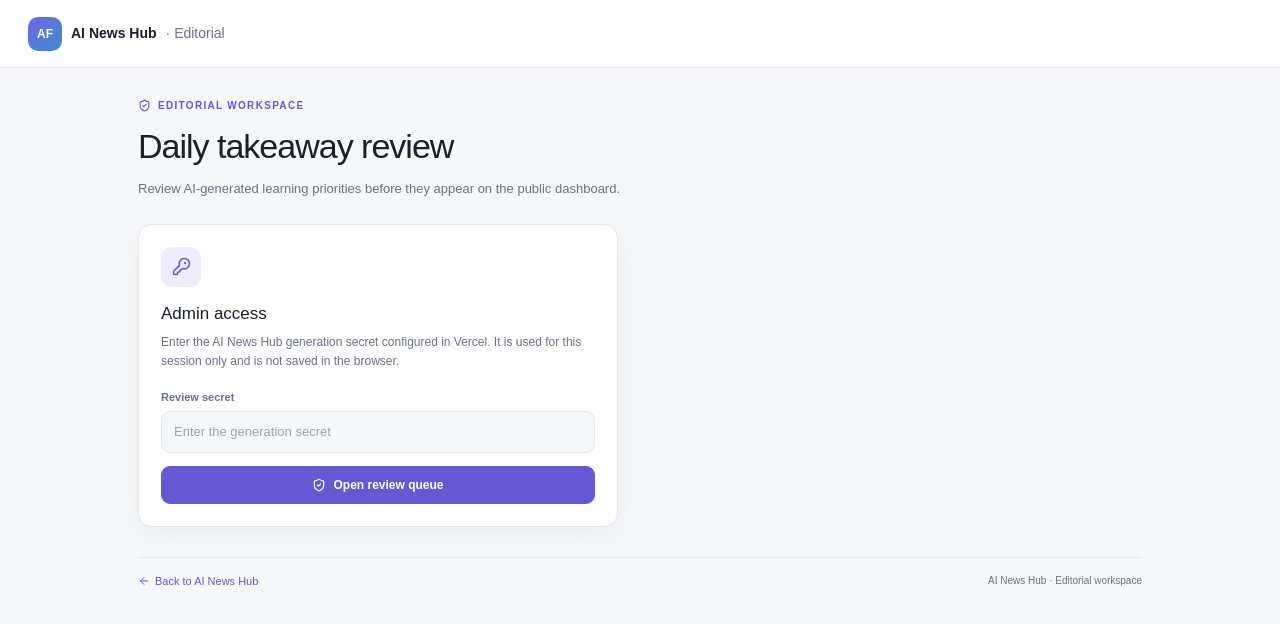
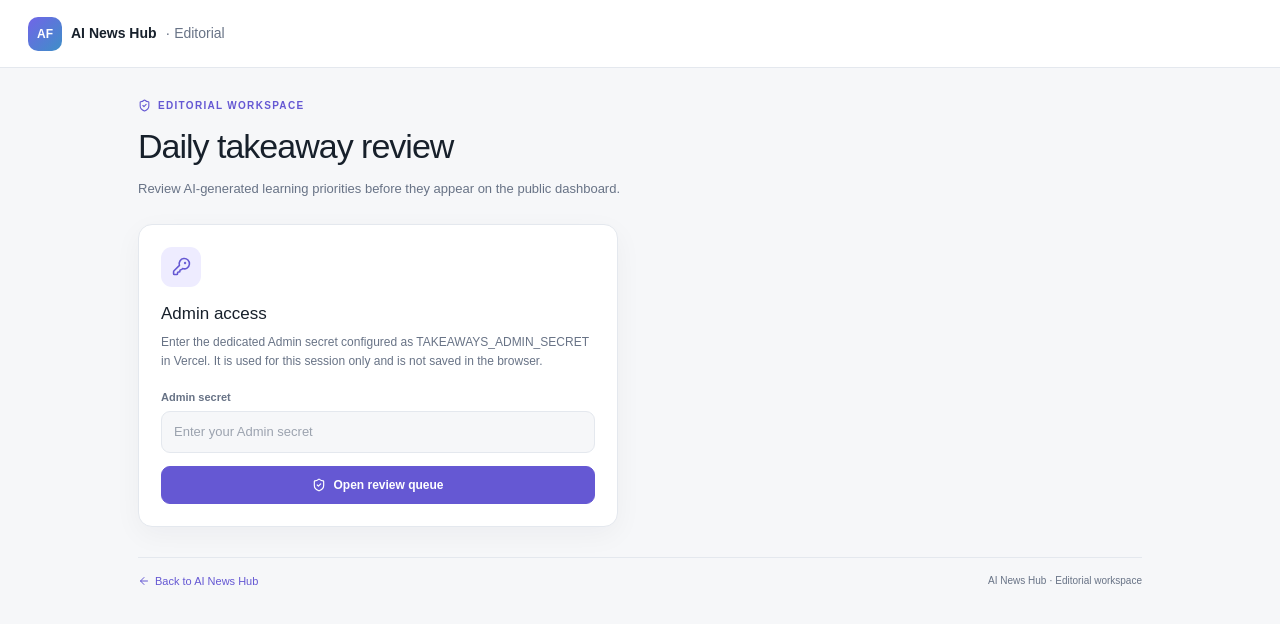
Before and after one commit to amir-dev-projects/ai-news-hub, a Next.js app: page /admin/takeaways in a window 1280 px wide. Shown: the top 624 px of the page. Built offline with nearby package versions, Linux system fonts and the light colour scheme.

Commit message:
Update takeaway review login to use dedicated Admin secret

```diff
--- a/components/admin/takeaway-review.tsx
+++ b/components/admin/takeaway-review.tsx
@@ -159,7 +159,7 @@ export default function TakeawayReview() {
   async function signIn(event: FormEvent<HTMLFormElement>) {
     event.preventDefault();
     if (!secret.trim()) {
-      setError('Enter the review secret to continue.');
+      setError('Enter the Admin secret to continue.');
       return;
     }
 
@@ -480,17 +480,17 @@ export default function TakeawayReview() {
             </div>
             <h2 style={{ fontSize: 17, margin: '0 0 7px' }}>Admin access</h2>
             <p style={{ color: 'var(--muted)', fontSize: 12, lineHeight: 1.6, margin: '0 0 17px' }}>
-              Enter the AI News Hub generation secret configured in Vercel. It is used for this session only and is not saved in the browser.
+              Enter the dedicated Admin secret configured as TAKEAWAYS_ADMIN_SECRET in Vercel. It is used for this session only and is not saved in the browser.
             </p>
             <form onSubmit={signIn}>
-              <label htmlFor="review-secret" style={fieldLabel}>Review secret</label>
+              <label htmlFor="review-secret" style={fieldLabel}>Admin secret</label>
               <input
                 id="review-secret"
                 type="password"
                 autoComplete="current-password"
                 value={secret}
                 onChange={(event) => setSecret(event.target.value)}
-                placeholder="Enter the generation secret"
+                placeholder="Enter your Admin secret"
                 style={inputStyle}
               />
               <button
```
